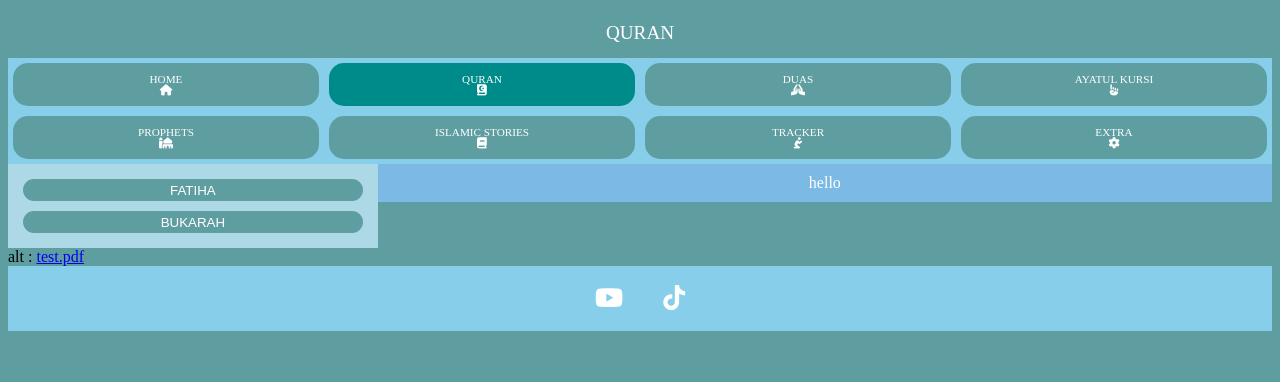
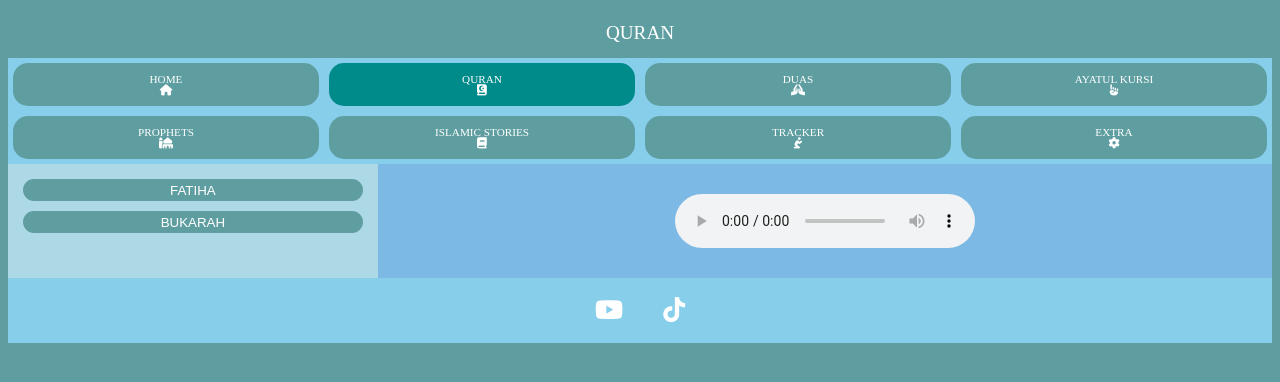
Before and after one commit to cr7coder123/Quran-App, a plain HTML site: page quran.html in a window 1280 px wide. Drawn offline with Linux system fonts and the light colour scheme.

Commit message:
Update quran.html

```diff
--- a/quran.html
+++ b/quran.html
@@ -72,15 +72,12 @@
         <button id="Bukarah">BUKARAH</button>
       </div>
       <div style="padding:10px; text-align: center; width:60%" id="results">
-        <text id="Text">hello</text>
+        <text id="Text"></text>
+        <audio id="Audio" style="margin:20px" controls>
+
+        </audio>
       </div>
     </div>
-
-    <div>
-      <object data="Grade 12 Advanced Functions.pdf" type="application/pdf" width="500" height="500">
-          alt : <a href="Grade 12 Advanced Functions.pdf">test.pdf</a>
-      </object>
-  </div>
 
 
     <div style="display: flex; flex-direction: row; align-items:flex-end; justify-content: center; flex:1; align-self:baseline; background-color: skyblue;">
@@ -101,6 +98,6 @@ const Button1 = document.getElementById('Fatiha');
     })
 const Button2 = document.getElementById('Bukarah');
     Bukarah.addEventListener('click', function() {
-        document.getElementById('Text').innerText = "COw"
+        document.getElementById('Text').innerText =""
     })
 </script>
```
